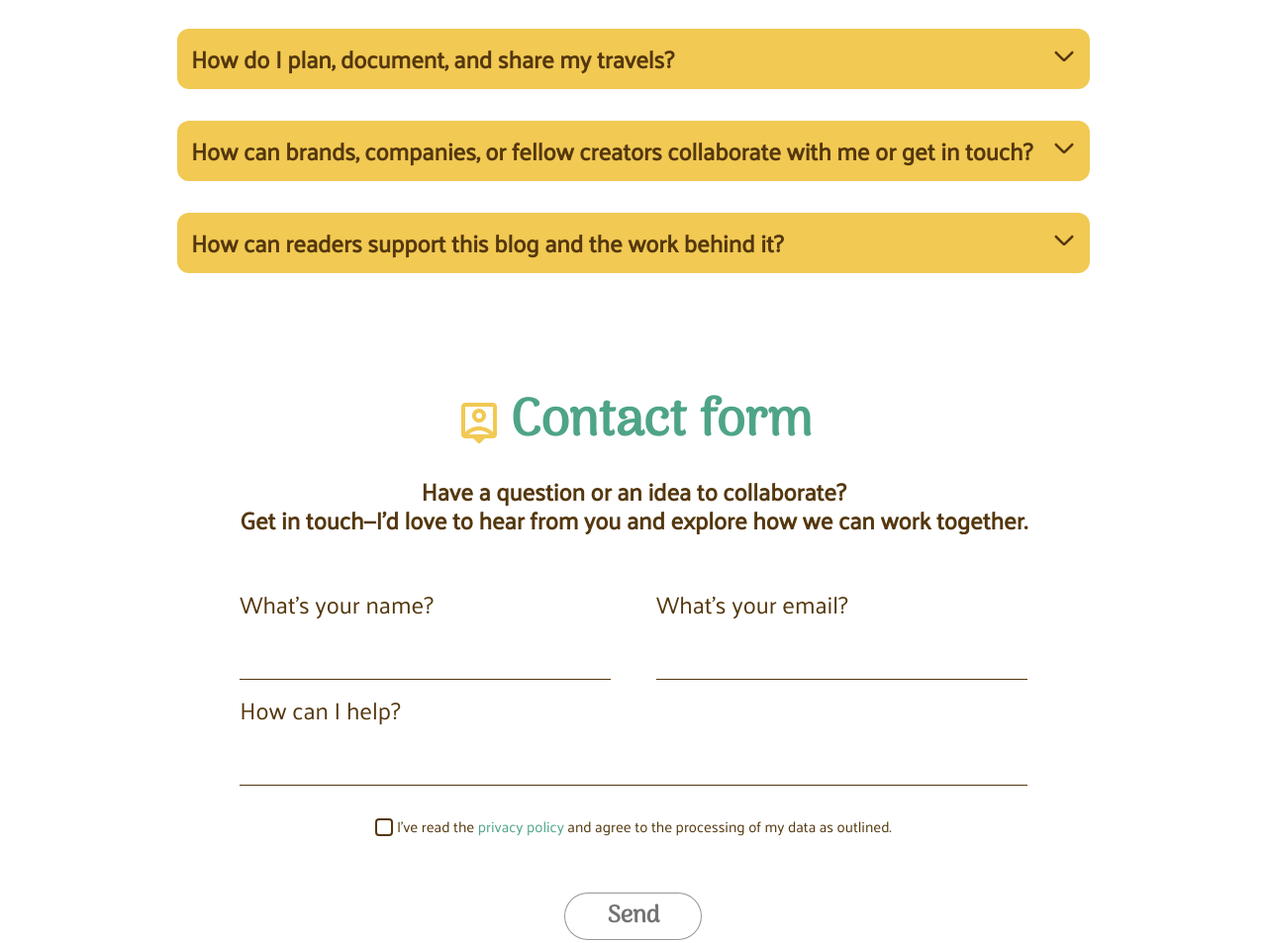
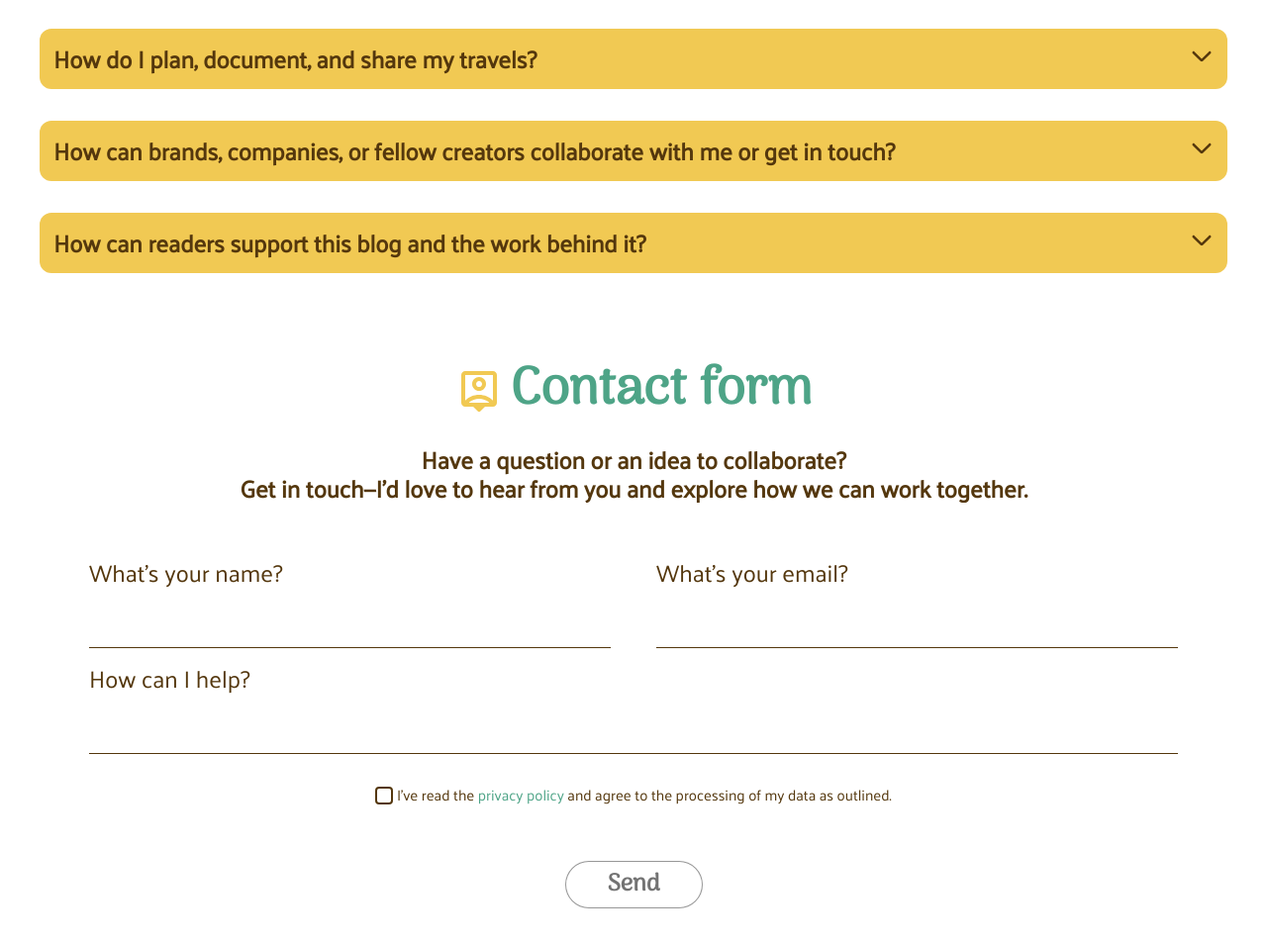
Before and after one commit to BjoernWitt/Blog, a plain HTML site: page index.html in a window 1280 px wide. Shown: the part 1784-2737 px from the top of the page at 99% size. Drawn offline with Linux system fonts and the light colour scheme; a web font is replaced by a local one.

Commit message:
finetunig section width after finetuning animation

```diff
--- a/css/landing-page.css
+++ b/css/landing-page.css
@@ -19,8 +19,18 @@ form {
     align-items: center;
     width: 100%;
     background-color: white;
-    padding: 88px max(calc(50% - 720px), 160px) 88px max(calc(50% - 720px), 160px);
+    padding: 88px max(calc(50% - 600px), 20px) 0px max(calc(50% - 600px), 20px);
     overflow: hidden;
+}
+
+#faq {
+    display: flex;
+    flex-direction: column;
+    justify-content: center;
+    align-items: center;
+    width: 100%;
+    background-color: white;
+    padding: 88px max(calc(50% - 600px), 20px) 88px max(calc(50% - 600px), 20px);
 }
 
 .header-and-text {
@@ -65,7 +75,9 @@ form {
 
 details {
     background-color: #F1C953;
-    margin: 32px max(calc(50% - 720px), 120px) 0px max(calc(50% - 720px), 120px);
+    margin-top: 32px;
+    max-width: 1200px;
+    width: 100%;
     height: 61;
     gap: 8px;
     border-radius: 12px;
@@ -141,8 +153,9 @@ details[open]::details-content {
     flex-direction: column;
     justify-content: center;
     align-items: stretch;
+    width: 100%;
     background-color: white;
-    padding: 0px max(calc(50% - 720px), 160px) 0px max(calc(50% - 720px), 160px);
+    padding: 0px max(calc(50% - 550px), 18px) 0px max(calc(50% - 550px), 18px);
 }
 
 .group {
```
